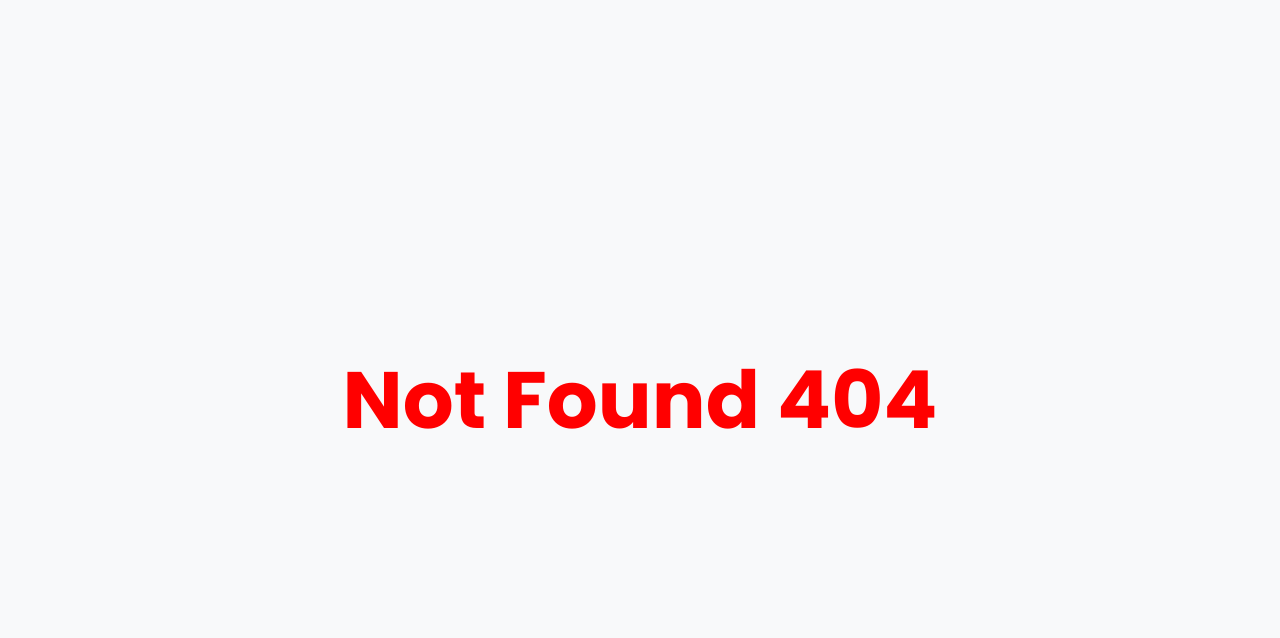
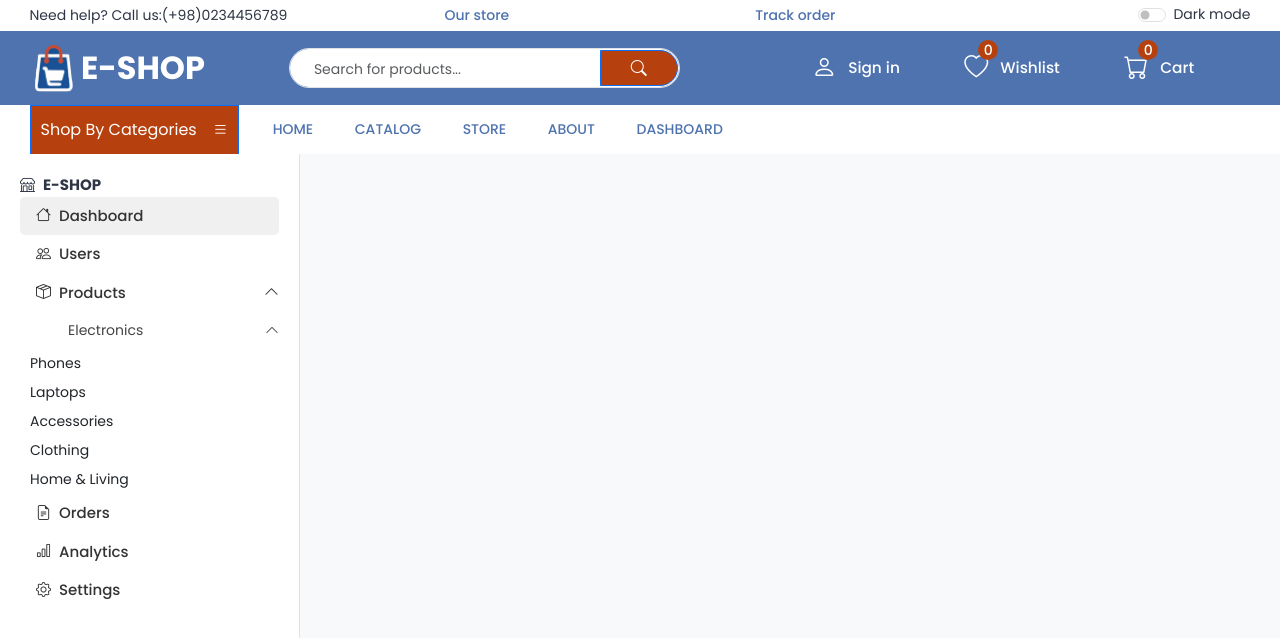
Before and after one commit to asimasgharali243/E-SHOP-UPDATED, a React (Vite) app in the folder Frontent/: page /dashboard in a window 1280 px wide. Before the commit this address had no page. Shown: the top 638 px of the page. Built offline with nearby package versions, Linux system fonts and the light colour scheme.

Commit message:
dashboard
dashboard half

```diff
--- a/Frontent/src/AppRoutes.jsx
+++ b/Frontent/src/AppRoutes.jsx
@@ -16,6 +16,7 @@ const TestingComponenet = lazy(() => import("./components/TestingComponenet"));
 const Cart = lazy(() => import("./components/Cart"));
 const Checkout = lazy(() => import("./pages/CheckOut"));
 const Logout = lazy(() => import("./components/auth/Logout"));
+const Dashboard = lazy(() => import("./pages/Dasboard"));
 const AppRouter = createBrowserRouter([
   {
     path: "/",
@@ -59,15 +60,19 @@ const AppRouter = createBrowserRouter([
       },
       {
         path: "/Wishlist",
-        element:<WishListPage/>,
+        element: <WishListPage />,
       },
       {
         path: "/cart",
-        element:<Cart/>,
+        element: <Cart />,
       },
       {
-        path:"/checkout",
-        element:<Checkout/>,
+        path: "/checkout",
+        element: <Checkout />,
+      },
+      {
+        path: "/dashboard",
+        element: <Dashboard />,
       },
     ],
   },
--- /dev/null
+++ b/Frontent/src/pages/Dasboard.jsx
@@ -0,0 +1,138 @@
+import { useState } from "react";
+import { Nav, Accordion, Button, Offcanvas, Navbar } from "react-bootstrap";
+import { useLocation } from "react-router-dom";
+import "./dashboard.scss";
+function Sidebar({ role = "admin" }) {
+  const [show, setShow] = useState(false);
+  const [openProduct, setOpenProduct] = useState(true);
+  const [openElectronics, setOpenElectronics] = useState(true);
+  const location = useLocation();
+
+  const navItem = (href, icon, label, depth = 0) => (
+    <Nav.Link
+      href={href}
+      active={location.pathname === href}
+      className={`d-flex align-items-center ps-${
+        depth * 3 + 3
+      } py-2 sidebar-item`}
+    >
+      <i className={`bi ${icon} me-2`}></i>
+      {label}
+    </Nav.Link>
+  );
+
+  const SubLink = ({ href, label, depth = 1 }) => (
+    <div className={`ps-${depth * 3 + 3} py-1`}>
+      <a
+        href={href}
+        className="text-dark text-decoration-none d-block sidebar-sublink"
+      >
+        {label}
+      </a>
+    </div>
+  );
+
+  const SidebarContent = () => (
+    <>
+      <Navbar.Brand className="mb-4 fw-bold text-center">
+        <i className="bi bi-shop me-2"></i>E-SHOP
+      </Navbar.Brand>
+
+      {navItem("/dashboard", "bi-house", "Dashboard")}
+
+      {navItem("/users", "bi-people", "Users")}
+
+      {/* Products Section */}
+      <div className="sidebar-section">
+        <div
+          onClick={() => setOpenProduct(!openProduct)}
+          className="d-flex align-items-center ps-3 py-2 sidebar-item cursor-pointer"
+        >
+          <i className="bi bi-box-seam me-2"></i> Products
+          <i
+            className={`bi ms-auto ${
+              openProduct ? "bi-chevron-up" : "bi-chevron-down"
+            }`}
+          ></i>
+        </div>
+
+        {openProduct && (
+          <>
+            <div
+              onClick={() => setOpenElectronics(!openElectronics)}
+              className="ps-5 py-2 d-flex align-items-center sidebar-sublink cursor-pointer"
+            >
+              Electronics
+              <i
+                className={`bi ms-auto ${
+                  openElectronics ? "bi-chevron-up" : "bi-chevron-down"
+                }`}
+              ></i>
+            </div>
+            {openElectronics && (
+              <>
+                <SubLink href="/products/phones" label="Phones" depth={2} />
+                <SubLink href="/products/laptops" label="Laptops" depth={2} />
+                <SubLink
+                  href="/products/accessories"
+                  label="Accessories"
+                  depth={2}
+                />
+              </>
+            )}
+
+            <SubLink href="/products/clothing" label="Clothing" />
+            <SubLink href="/products/home-living" label="Home & Living" />
+          </>
+        )}
+      </div>
+
+      {navItem("/orders", "bi-file-earmark-text", "Orders")}
+      {navItem("/analytics", "bi-bar-chart", "Analytics")}
+      {navItem("/settings", "bi-gear", "Settings")}
+    </>
+  );
+
+  return (
+    <>
+      {/* Toggle on small screens */}
+      <div className="d-md-none p-2 bg-white border-bottom">
+        <Button variant="outline-primary" onClick={() => setShow(true)}>
+          <i className="bi bi-list"></i> Menu
+        </Button>
+      </div>
+
+      {/* Sidebar on large screens */}
+      <div
+        className="d-none d-md-block sidebar bg-white border-end"
+        style={{
+          width: "300px",
+          minHeight: "100vh",
+          position: "fixed",
+          padding: "20px",
+        }}
+      >
+        {SidebarContent()}
+      </div>
+
+      {/* Offcanvas for small devices */}
+      <Offcanvas
+        show={show}
+        onHide={() => setShow(false)}
+        responsive="md"
+        placement="start"
+      >
+        <Offcanvas.Header closeButton>
+          <Offcanvas.Title>
+            <i className="bi bi-shop me-2"></i>E-SHOP
+          </Offcanvas.Title>
+        </Offcanvas.Header>
+        <Offcanvas.Body>
+          <Nav className="flex-column">{SidebarContent()}</Nav>
+        </Offcanvas.Body>
+      </Offcanvas>
+    </>
+  );
+}
+
+export default Sidebar;
--- /dev/null
+++ b/Frontent/src/pages/dashboard.scss
@@ -0,0 +1,43 @@
+.sidebar {
+  max-width: 300px;
+  font-size: 15px;
+  background-color: #ffffff;
+}
+
+.sidebar-item {
+  color: #333;
+  font-weight: 500;
+  cursor: pointer;
+  transition: background 0.2s;
+}
+
+.sidebar-item:hover,
+.sidebar-item.active {
+  background-color: #f0f0f0;
+  border-radius: 5px;
+}
+
+.sidebar-sublink {
+  font-size: 14px;
+  padding-left: 10px;
+  color: #444;
+  transition: color 0.2s;
+}
+
+.sidebar-sublink:hover {
+  color: #007bff;
+}
+
+.cursor-pointer {
+  cursor: pointer;
+}
+
+.sidebar-submenu-wrapper {
+  max-height: 20px;
+  overflow: hidden;
+  transition: max-height 0.4s ease-in-out;
+}
+
+.sidebar-submenu-wrapper.open {
+  max-height: 500px; // Adjust depending on content
+}
```
Also changed, not shown: 1 other file (tests, documents, lock files or other folders).
